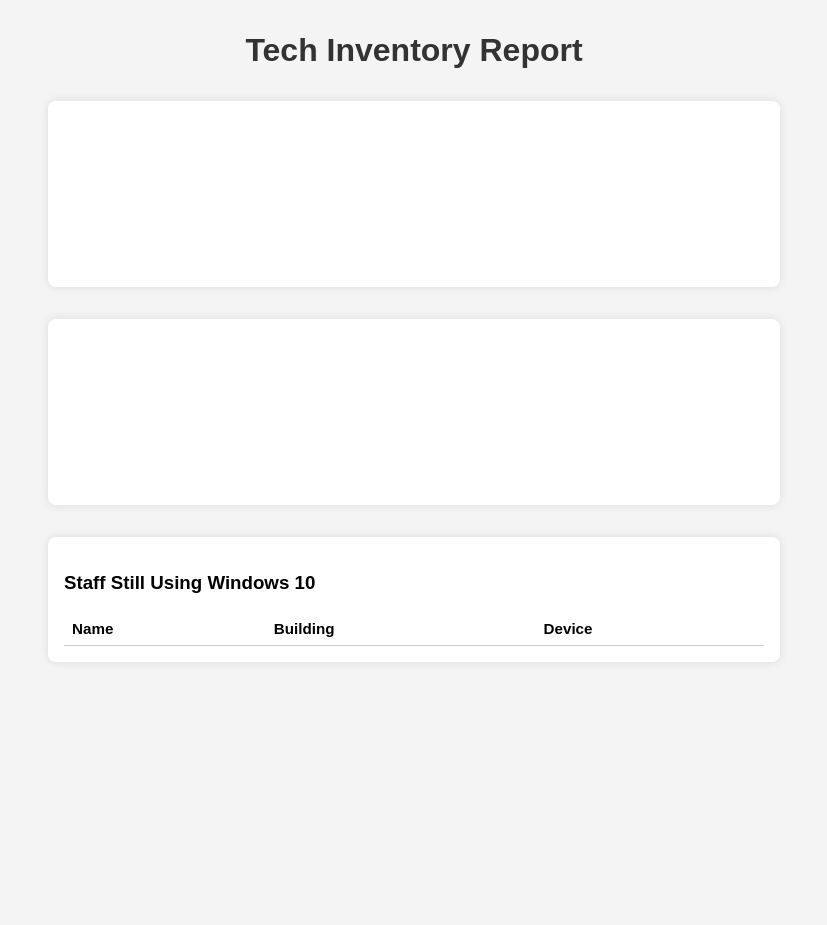
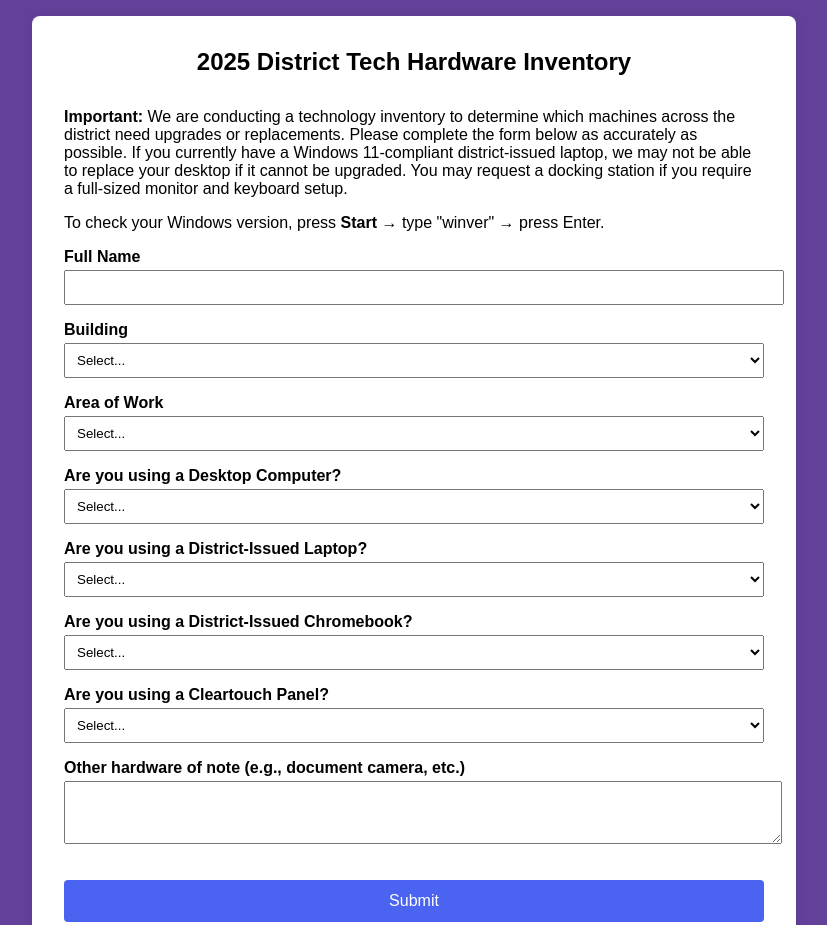
Before and after one commit to cschaus1507/hardwareinventory, a plain HTML site: page index.html in a window 1280 px wide. Shown: the top 925 px of the page, without its empty margins (226-1053 px from the left). Before the commit the page ends 800 px from the top, so only its background shows below. Drawn offline with nearby package versions, Linux system fonts and the light colour scheme; no server answers.

Commit message:
Update index.html

```diff
--- a/index.html
+++ b/index.html
@@ -3,139 +3,187 @@
 <head>
   <meta charset="UTF-8" />
   <meta name="viewport" content="width=device-width, initial-scale=1.0" />
-  <title>Tech Inventory Report</title>
-  <script src="https://cdn.jsdelivr.net/npm/chart.js"></script>
+  <title>District Tech Inventory</title>
+  <script>
+    async function handleSubmit(event) {
+      event.preventDefault();
+
+      const form = event.target;
+      const data = {
+        name: form.name.value,
+        building: form.building.value,
+        area: form.area.value,
+        desktop_used: form.desktop_used.value,
+        desktop_model: form.desktop_model.value,
+        desktop_os: form.desktop_os.value,
+        laptop_used: form.laptop_used.value,
+        laptop_model: form.laptop_model.value,
+        laptop_os: form.laptop_os.value,
+        chromebook_used: form.chromebook_used.value,
+        chromebook_model: form.chromebook_model.value,
+        cleartouch_used: form.cleartouch_used.value,
+        cleartouch_model: form.cleartouch_model.value,
+        cleartouch_os: form.cleartouch_os.value,
+        other_hardware: form.other_hardware.value
+      };
+
+      const response = await fetch("https://api.sheetbest.com/sheets/ef4d1f1d-5f4b-4728-b775-c70af5e5119f", {
+        method: "POST",
+        headers: {
+          "Content-Type": "application/json"
+        },
+        body: JSON.stringify(data)
+      });
+
+      const message = document.getElementById("message");
+      if (response.ok) {
+        message.innerHTML = '<span style="color: green;">✅ Thank you! Your response has been submitted successfully.</span>';
+        form.reset();
+        // Hide all optional sections again
+        ["desktop", "laptop", "chromebook", "cleartouch"].forEach(prefix => {
+          document.getElementById(`${prefix}_fields`).style.display = "none";
+        });
+      } else {
+        message.innerHTML = '<span style="color: red;">⚠️ There was an error submitting the form. Please try again later.</span>';
+      }
+    }
+
+    function toggleFields(idPrefix) {
+      const show = document.querySelector(`select[name='${idPrefix}_used']`).value === "Yes";
+      document.getElementById(`${idPrefix}_fields`).style.display = show ? "block" : "none";
+    }
+
+    document.addEventListener("DOMContentLoaded", () => {
+      ["desktop", "laptop", "chromebook", "cleartouch"].forEach(prefix => {
+        document.querySelector(`select[name='${prefix}_used']`).addEventListener("change", () => toggleFields(prefix));
+        toggleFields(prefix); // Initial toggle
+      });
+    });
+  </script>
   <style>
-    body {
-      font-family: sans-serif;
-      margin: 2rem;
-      background: #f4f4f4;
+    body { font-family: sans-serif; padding: 1rem; background: #63419A; margin: 0; }
+    .container { max-width: 700px; margin: auto; background: white; padding: 2rem; border-radius: 8px; box-shadow: 0 0 10px rgba(0,0,0,0.1); }
+    header { text-align: center; margin-bottom: 2rem; }
+    header h1 { margin-top: 0; font-size: 1.5rem; }
+    label { display: block; margin-top: 1rem; font-weight: bold; }
+    input, select, textarea { width: 100%; padding: 0.5rem; margin-top: 0.25rem; }
+    button { margin-top: 2rem; padding: 0.75rem 1.5rem; font-size: 1rem; width: 100%; background: #4a63f1; color: white; border: none; border-radius: 4px; }
+    #message { text-align: center; margin-top: 1rem; font-weight: bold; }
+    @media (max-width: 600px) {
+      body, .container { padding: 1rem; }
     }
-    h1 {
-      text-align: center;
-      color: #333;
-    }
-    .chart-container {
-      max-width: 700px;
-      margin: 2rem auto;
-      background: white;
-      padding: 1rem;
-      border-radius: 8px;
-      box-shadow: 0 0 10px rgba(0, 0, 0, 0.1);
-    }
-    .summary {
-      text-align: center;
-      margin-top: 2rem;
-      font-size: 1.1rem;
-    }
-    table {
-      width: 100%;
-      border-collapse: collapse;
-      font-size: 0.95rem;
-    }
-    th, td {
-      text-align: left;
-      padding: 8px;
-      border-bottom: 1px solid #ccc;
+  button.clicked {
+  transform: scale(0.93) rotate(-0.5deg);
+  box-shadow: inset 0 0 8px rgba(0, 0, 0, 0.3);
+  background-color: #3a4de0;
+  transition: transform 0.08s ease, box-shadow 0.08s ease, background-color 0.08s ease;
 }
 </style>
 </head>
 <body>
-  <h1>Tech Inventory Report</h1>
-  <div class="summary" id="summary"></div>
-  <div class="chart-container">
-    <canvas id="osChart"></canvas>
-  </div>
-  <div class="chart-container">
-    <canvas id="buildingChart"></canvas>
-  </div>
-  <div class="chart-container">
-    <h3>Staff Still Using Windows 10</h3>
-    <table id="win10Table">
-      <thead>
-        <tr>
-          <th>Name</th>
-          <th>Building</th>
-          <th>Device</th>
-        </tr>
-      </thead>
-      <tbody></tbody>
-    </table>
+  <div class="container">
+    <header>
+      <h1>2025 District Tech Hardware Inventory</h1>
+    </header>
+
+    <p><strong>Important:</strong> We are conducting a technology inventory to determine which machines across the district need upgrades or replacements. Please complete the form below as accurately as possible. If you currently have a Windows 11-compliant district-issued laptop, we may not be able to replace your desktop if it cannot be upgraded. You may request a docking station if you require a full-sized monitor and keyboard setup.</p>
+
+    <p>To check your Windows version, press <strong>Start</strong> → type "winver" → press Enter.</p>
+
+    <form onsubmit="handleSubmit(event)">
+      <label>Full Name <input type="text" name="name" required /></label>
+
+      <label>Building
+        <select name="building" required>
+          <option value="">Select...</option>
+          <option>Elementary</option>
+          <option>Middle</option>
+          <option>High</option>
+          <option>District Office</option>
+        </select>
+      </label>
+
+      <label>Area of Work
+        <select name="area" required>
+          <option value="">Select...</option>
+          <option>Instruction</option>
+          <option>Clerical</option>
+          <option>Maintenance / Buildings and Grounds</option>
+          <option>Kitchen</option>
+          <option>Other</option>
+        </select>
+      </label>
+
+      <label>Are you using a Desktop Computer?
+        <select name="desktop_used" required>
+          <option value="">Select...</option>
+          <option>Yes</option>
+          <option>No</option>
+        </select>
+      </label>
+      <div id="desktop_fields" style="display:none; margin-left: 1.5rem; border-left: 3px solid #ccc; padding-left: 1rem;">
+        <label>Desktop Model <input type="text" name="desktop_model" /></label>
+        <label>Desktop OS <select name="desktop_os">
+          <option value="">Select...</option>
+          <option>Windows 10</option>
+          <option>Windows 11</option>
+        </select></label>
       </div>
 
-  <script>
-    async function loadReportData() {
-      const res = await fetch("https://api.sheetbest.com/sheets/ef4d1f1d-5f4b-4728-b775-c70af5e5119f");
-      const data = await res.json();
+      <label>Are you using a District-Issued Laptop?
+        <select name="laptop_used" required>
+          <option value="">Select...</option>
+          <option>Yes</option>
+          <option>No</option>
+        </select>
+      </label>
+      <div id="laptop_fields" style="display:none; margin-left: 1.5rem; border-left: 3px solid #ccc; padding-left: 1rem;">
+        <label>Laptop Model / Service Tag <input type="text" name="laptop_model" /></label>
+        <label>Laptop OS <select name="laptop_os">
+          <option value="">Select...</option>
+          <option>Windows 10</option>
+          <option>Windows 11</option>
+        </select></label>
+      </div>
 
-      const windows10Users = data.filter(row => row.desktop_os === "Windows 10" || row.laptop_os === "Windows 10");
-      const windows11Users = data.filter(row => row.desktop_os === "Windows 11" || row.laptop_os === "Windows 11");
+      <label>Are you using a District-Issued Chromebook?
+        <select name="chromebook_used" required>
+          <option value="">Select...</option>
+          <option>Yes</option>
+          <option>No</option>
+        </select>
+      </label>
+      <div id="chromebook_fields" style="display:none; margin-left: 1.5rem; border-left: 3px solid #ccc; padding-left: 1rem;">
+        <label>Chromebook Model <input type="text" name="chromebook_model" /></label>
+      </div>
 
-      const buildingCounts = {};
-      data.forEach(row => {
-        const building = row.building || "Unknown";
-        buildingCounts[building] = (buildingCounts[building] || 0) + 1;
-      });
+      <label>Are you using a Cleartouch Panel?
+        <select name="cleartouch_used" required>
+          <option value="">Select...</option>
+          <option>Yes</option>
+          <option>No</option>
+        </select>
+      </label>
+      <div id="cleartouch_fields" style="display:none; margin-left: 1.5rem; border-left: 3px solid #ccc; padding-left: 1rem;">
+        <label>Cleartouch Model
+          <select name="cleartouch_model">
+            <option value="">Select...</option>
+            <option>Older: Physical gear and home buttons present on bottom right</option>
+            <option>Newer: Only physical button present is a power button</option>
+          </select>
+        </label>
+        <label>Cleartouch OS <select name="cleartouch_os">
+          <option value="">Select...</option>
+          <option>Windows 10</option>
+          <option>Windows 11</option>
+        </select></label>
+      </div>
 
-      // Summary
-      document.getElementById("summary").innerHTML = `
-        <strong>Total Submissions:</strong> ${data.length} <br>
-        <strong>Windows 10 Users:</strong> ${windows10Users.length} <br>
-        <strong>Windows 11 Users:</strong> ${windows11Users.length}
-      `;
+      <label>Other hardware of note (e.g., document camera, etc.) <textarea name="other_hardware" rows="3"></textarea></label>
 
-      // OS Chart
-      new Chart(document.getElementById("osChart"), {
-        type: 'pie',
-        data: {
-          labels: ['Windows 10', 'Windows 11'],
-          datasets: [{
-            data: [windows10Users.length, windows11Users.length],
-            backgroundColor: ['#e57373', '#64b5f6']
-          }]
-        },
-        options: {
-          responsive: true,
-          plugins: { legend: { position: 'bottom' } }
-        }
-      });
-
-      // Building Chart
-      new Chart(document.getElementById("buildingChart"), {
-        type: 'bar',
-        data: {
-          labels: Object.keys(buildingCounts),
-          datasets: [{
-            label: 'Submissions by Building',
-            data: Object.values(buildingCounts),
-            backgroundColor: '#9575cd'
-          }]
-        },
-        options: {
-          responsive: true,
-          scales: {
-            y: {
-              beginAtZero: true
-            }
-          }
-        }
-      });
-
-      // Populate Windows 10 table
-      const win10TableBody = document.querySelector("#win10Table tbody");
-      windows10Users.forEach(row => {
-        const deviceType = row.desktop_os === "Windows 10" ? "Desktop" : row.laptop_os === "Windows 10" ? "Laptop" : "";
-        const tr = document.createElement("tr");
-        tr.innerHTML = `
-          <td>${row.name || ""}</td>
-          <td>${row.building || ""}</td>
-          <td>${deviceType}</td>
-        `;
-        win10TableBody.appendChild(tr);
-      });
-    }
-
-    loadReportData();
-  </script>
+      <button type="submit" id="submitBtn" onclick="this.classList.add('clicked'); setTimeout(() => this.classList.remove('clicked'), 150);">Submit</button>
+      <div id="message"></div>
+    </form>
+  </div>
 </body>
 </html>
```
Lines whose indentation alone changed are shown as unchanged.
